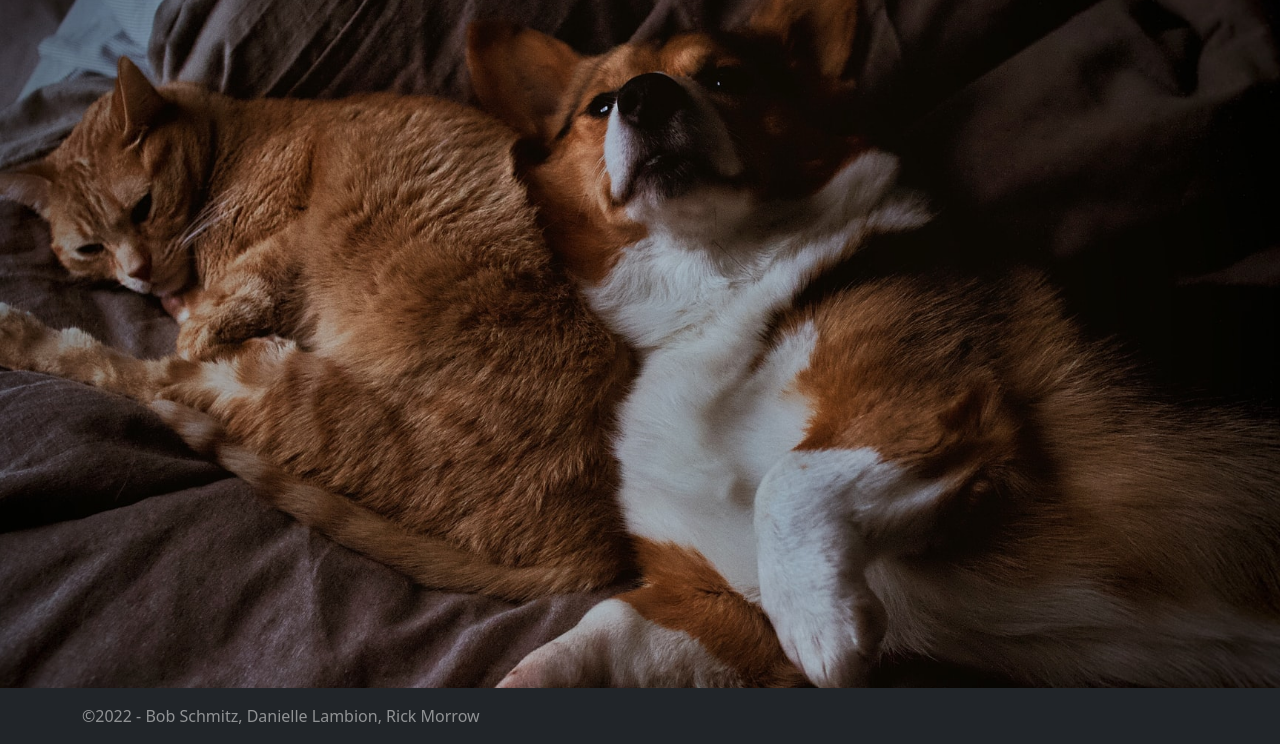
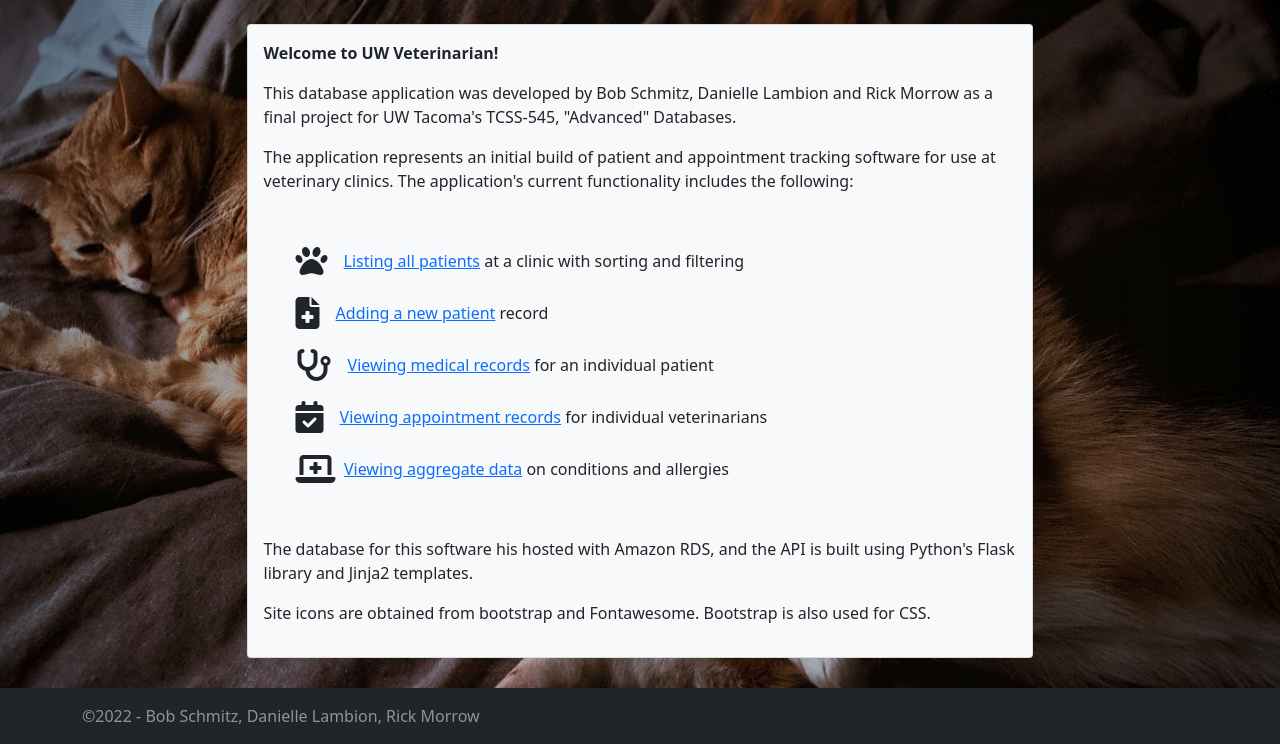
Before and after one commit to rgschmitz1/flask_vet_app, a Flask app: page / in a window 1280 px wide. Shown: the part 56-800 px from the top of the page. Run offline with Flask 2, Linux system fonts and the light colour scheme; some libraries are stand-ins or nearby versions.

Commit message:
add fontawesome, create homepage

```diff
--- a/templates/base.html
+++ b/templates/base.html
@@ -5,6 +5,7 @@
 		<meta name="viewport" content="width=device-width, initial-scale=1, shrink-to-fit=no">
 		<link href="https://cdn.jsdelivr.net/npm/bootstrap@5.1.3/dist/css/bootstrap.min.css" rel="stylesheet" integrity="sha384-1BmE4kWBq78iYhFldvKuhfTAU6auU8tT94WrHftjDbrCEXSU1oBoqyl2QvZ6jIW3" crossorigin="anonymous">
 		<link rel="stylesheet" href="https://cdn.jsdelivr.net/npm/bootstrap-icons@1.7.2/font/bootstrap-icons.css">
+        <script src="https://kit.fontawesome.com/3bd96ec630.js" crossorigin="anonymous"></script>
 		{% block stylesheet %}{% endblock %}
 		<link rel="stylesheet" href="{{ url_for('static', filename='style.css') }}">
 		<link rel="apple-touch-icon" sizes="180x180" href="{{ url_for('static', filename='apple-touch-icon.png') }}">
--- a/templates/home.html
+++ b/templates/home.html
@@ -1,4 +1,53 @@
 {% extends "base.html" %}
 {% block title %}Home{% endblock %}
 {% block content %}
+<div class="card bg-light p-3" style="width: 70%; margin: 0 auto;">
+    <p>
+        <strong>Welcome to UW Veterinarian!</strong>
+    </p>
+    <p>
+        This database application was developed by Bob Schmitz, Danielle Lambion and Rick Morrow as a final
+        project for UW Tacoma's TCSS-545, "Advanced" Databases.
+    </p>
+    <p>
+        The application represents an initial build of patient and appointment tracking software for use
+        at veterinary clinics. The application's current functionality includes the following:
+    </p>
+    <p>
+        <ul style="list-style-type: none;">
+            <li style="margin: 20px 0;">
+                <div style="display: flex; align-items: center;">
+                    <i class="fa-solid fa-paw fa-2x">&nbsp;&nbsp;</i><a href="/patient">Listing all patients</a>&nbsp;at a clinic with sorting and filtering
+                </div>
+            </li>
+             <li style="margin: 20px 0;">
+                <div style="display: flex; align-items: center;">
+                    <i class="fa-solid fa-file-medical fa-2x">&nbsp;&nbsp;</i><a href="/patient">Adding a new patient</a>&nbsp;record
+                </div>
+             </li>
+             <li style="margin: 20px 0;">
+                <div style="display: flex; align-items: center;">
+                    <i class="fa-solid fa-stethoscope fa-2x">&nbsp;&nbsp;</i><a href="patient/11500">Viewing medical records</a>&nbsp;for an individual patient
+                </div>
+             </li>
+             <li style="margin: 20px 0;">
+                 <div style="display: flex; align-items: center;">
+                     <i class="fa-solid fa-calendar-check fa-2x">&nbsp;&nbsp;</i><a href="/appointment" >Viewing appointment records</a>&nbsp;for individual veterinarians
+                 </div>
+            </li>
+            <li style="margin: 20px 0;">
+                 <div style="display: flex; align-items: center;">
+                     <i class="fa-solid fa-laptop-medical fa-2x"></i>&nbsp;&nbsp;</i><a href="/aggregate" >Viewing aggregate data</a>&nbsp;on conditions and allergies
+                 </div>
+            </li>
+        </ul>
+    </p>
+    <p>
+        The database for this software his hosted with Amazon RDS, and the API is built using Python's Flask
+        library and Jinja2 templates.
+    </p>
+    <p>
+        Site icons are obtained from bootstrap and Fontawesome. Bootstrap is also used for CSS.
+    </p>
+</div>
 {% endblock %}
```
